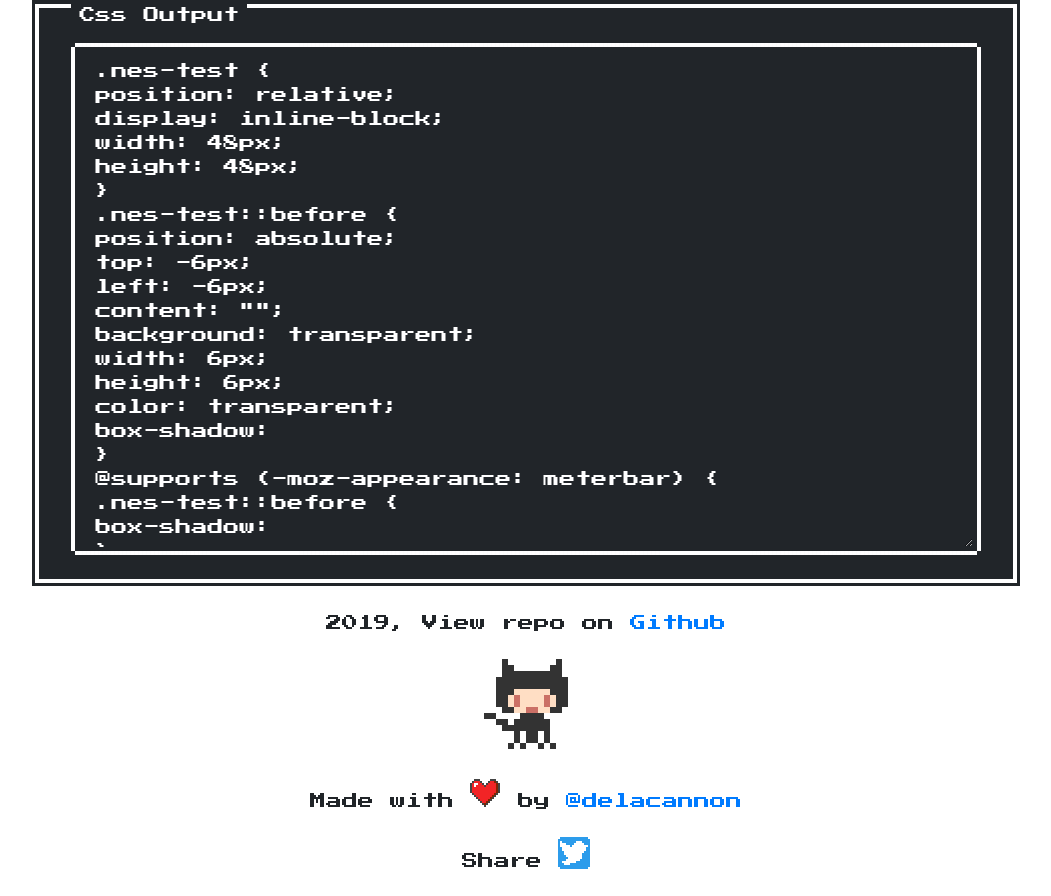
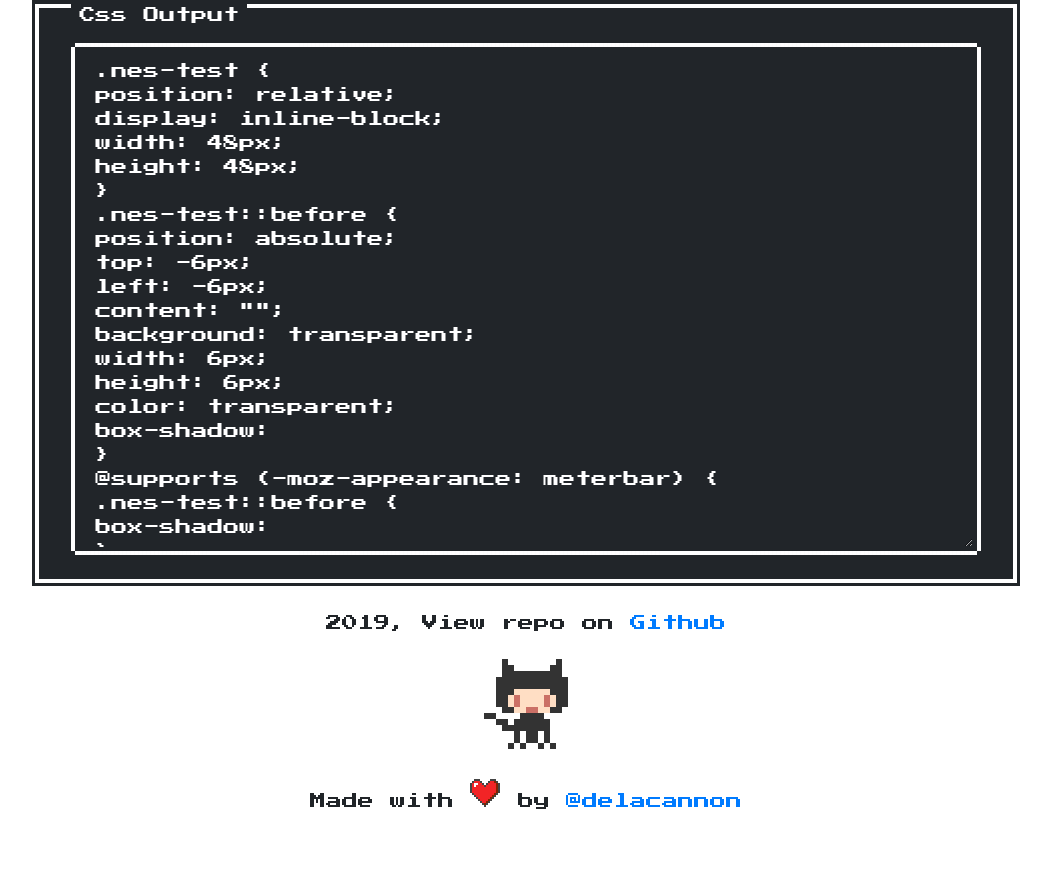
Before and after one commit to delacannon/nes.css-icon-studio, a Gatsby site: page / in a window 1280 px wide. Shown: the part 836-1732 px from the top of the page, without its empty margins (114-1165 px from the left). After the commit the page ends 1672 px from the top, so only its background shows below. Built offline with nearby package versions, Linux system fonts and the light colour scheme; Gatsby itself is replaced by a stand-in of ours.

```diff
--- a/src/components/layout.js
+++ b/src/components/layout.js
@@ -50,11 +50,6 @@ const Layout = ({ children }) => (
             Made with <i className="nes-icon heart" /> by
             <a href="https://twitter.com/delacannon"> @delacannon</a>
             <br />
-            <br />
-            Share{" "}
-            <a href="https://twitter.com/share?url=https://pixelbox.netlify.com', 'twitter-popup', 'height=350,width=600">
-              <i className="nes-icon twitter" />
-            </a>
           </footer>
         </div>
       </>
```
